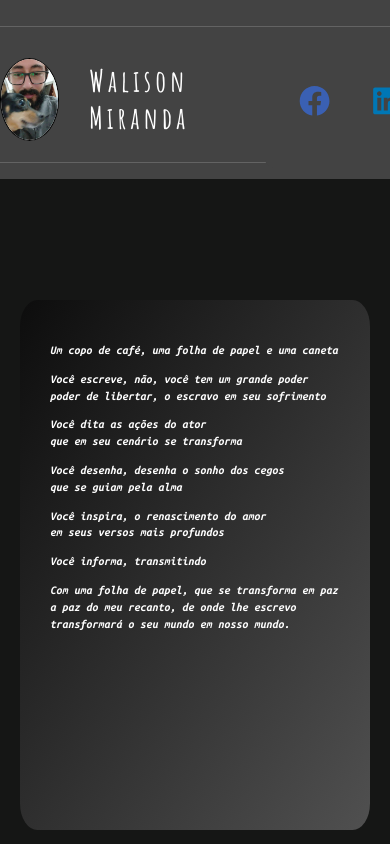
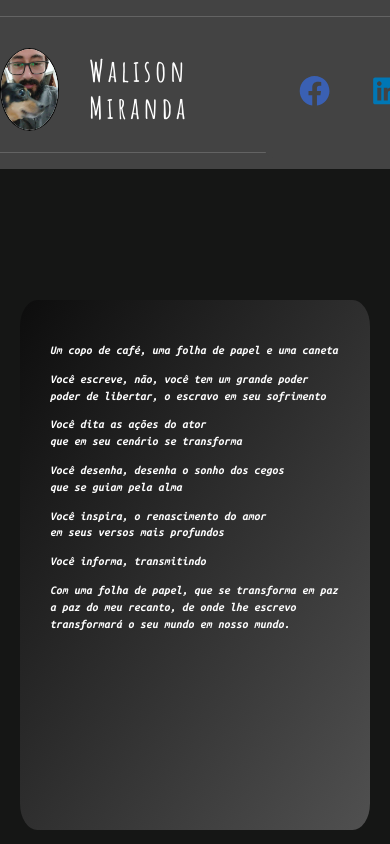
Before and after one commit to WalisonMiranda/Pagina-Poesias, a React (Create React App) app: page / in a window 390 px wide. Shown: the top 844 px of the page. Built offline with nearby package versions, Linux system fonts and the light colour scheme.

Commit message:
Update style.css

```diff
--- a/src/components/header/style.css
+++ b/src/components/header/style.css
@@ -65,7 +65,7 @@
         height: 20vh;
         width: 100vw;
         margin: 0;
-        padding-top: 10px;
+        padding-top: 0;
         border-radius: 0;
         background-color: rgba(67, 67, 67, 1);
     }
```
